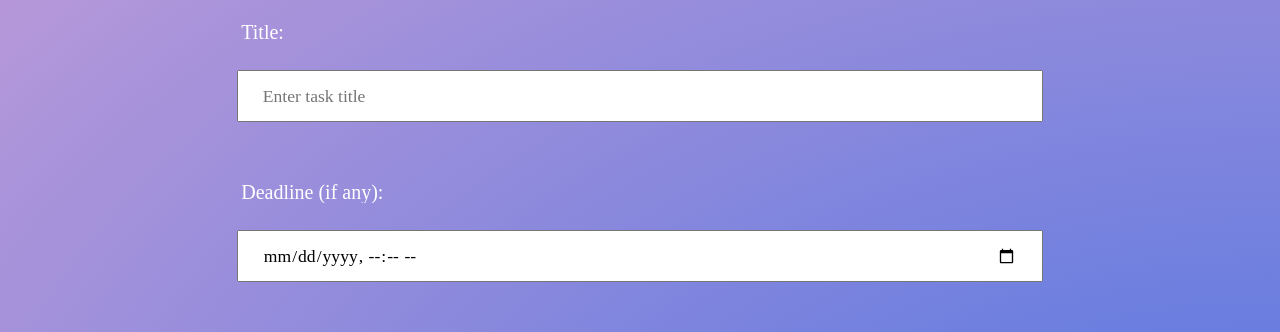
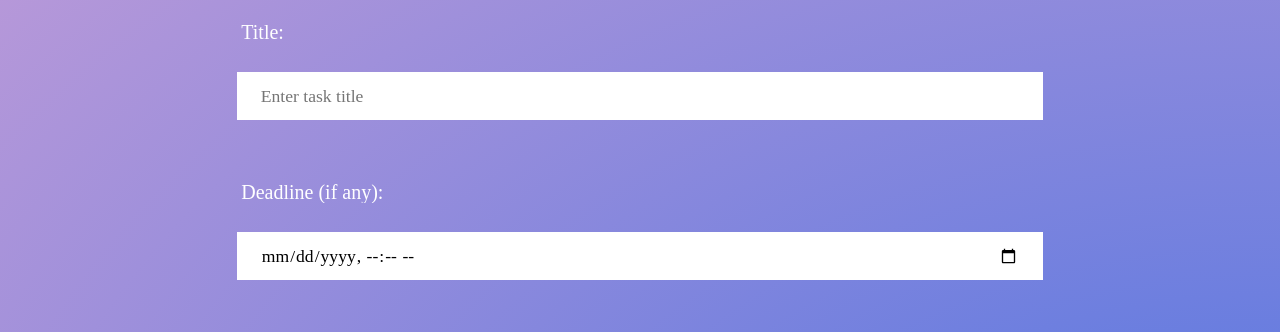
Before and after one commit to achyuthcodes30/Container.py, a React (Vite) app in the folder compose_example/frontend/: page /new in a window 1280 px wide. Shown: the part 174-506 px from the top of the page. Built offline with nearby package versions, Linux system fonts and the light colour scheme.

Commit message:
Finally done hurray!!

```diff
--- a/compose_example/frontend/src/components/taskform.tsx
+++ b/compose_example/frontend/src/components/taskform.tsx
@@ -33,7 +33,7 @@ function TaskForm() {
       });
       navigate("/");
     } catch (error) {
-      console.error("Error creating task" + error);
+      console.error("Error creating task");
     }
   };
 
@@ -57,7 +57,7 @@ function TaskForm() {
             data-aos="fade-right"
             data-aos-duration="1800"
             data-aos-easing="ease-sine"
-            data-aos-delay="2800"
+            data-aos-delay="1800"
             className="entry"
           >
             <h1 className="entry-title">Title:</h1>
@@ -74,7 +74,7 @@ function TaskForm() {
             data-aos="fade-left"
             data-aos-duration="1800"
             data-aos-easing="ease-sine"
-            data-aos-delay="2800"
+            data-aos-delay="1800"
             className="entry"
           >
             <h1 className="entry-title">Deadline (if any):</h1>
@@ -89,7 +89,7 @@ function TaskForm() {
             data-aos="flip-up"
             data-aos-duration="1800"
             data-aos-easing="ease-sine"
-            data-aos-delay="2800"
+            data-aos-delay="1800"
             className="submit-div"
           >
             <button type="submit" className="submit">
--- a/compose_example/frontend/src/styles/Form.css
+++ b/compose_example/frontend/src/styles/Form.css
@@ -58,12 +58,15 @@
 
 .input {
   width: 90%;
-  height: 10%;
+  height: 13%;
   font-family: "Playfair Display";
   font-weight: 200;
   font-size: 1.1rem;
   padding: 1.5rem;
   margin: auto;
+  background-color: white;
+  border: none;
+  color: black;
 }
 
 .submit-div {
--- a/compose_example/frontend/src/styles/Home.css
+++ b/compose_example/frontend/src/styles/Home.css
@@ -34,6 +34,7 @@
 
 .select {
   color: rgb(158, 7, 185);
+  background-color: white;
   border: none;
   border-radius: 7%;
   padding: 1%;
@@ -83,7 +84,7 @@
 }
 .task {
   width: 90%;
-  height: 10%;
+  height: 15%;
   background: radial-gradient(at left top, rgb(230, 57, 109), rgb(39, 77, 231));
   margin: 1rem auto;
   display: flex;
```
Also changed, not shown: compose_example/frontend/src/components/home.tsx (+2 -8 lines).
